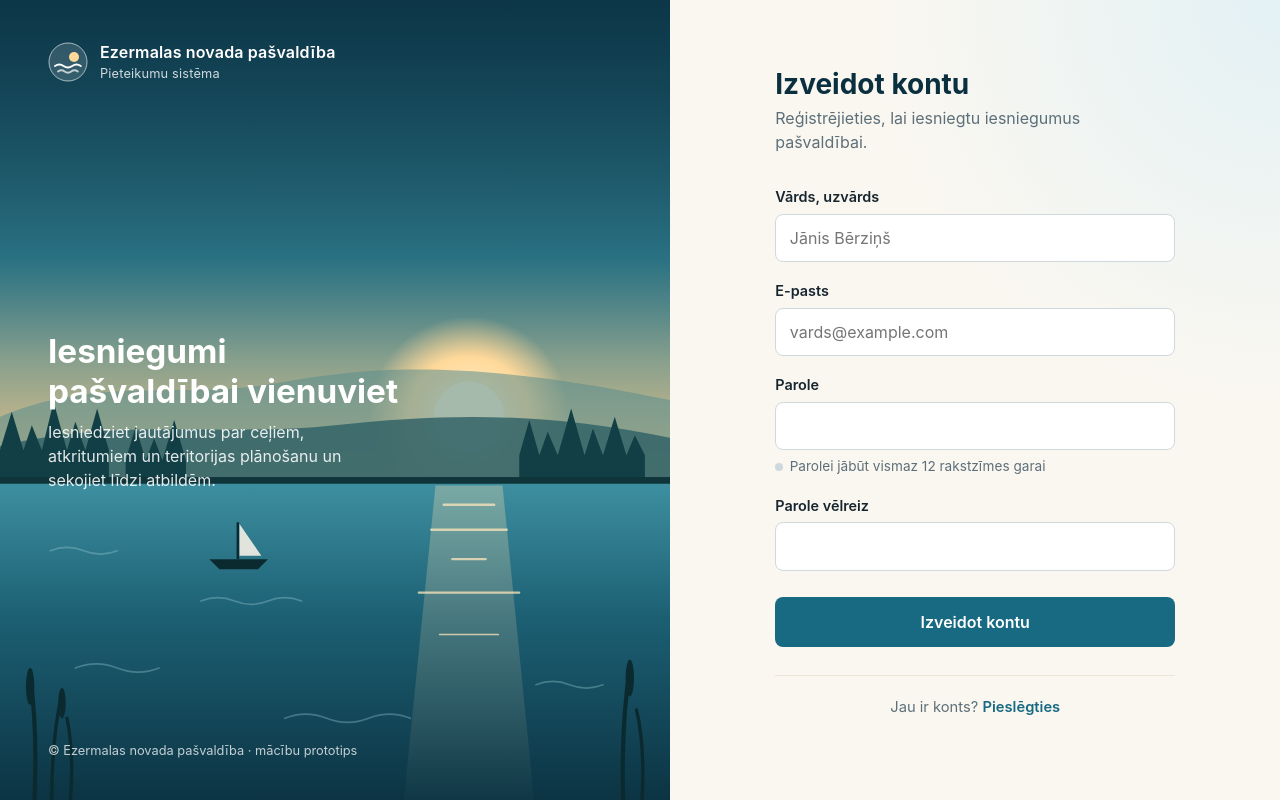
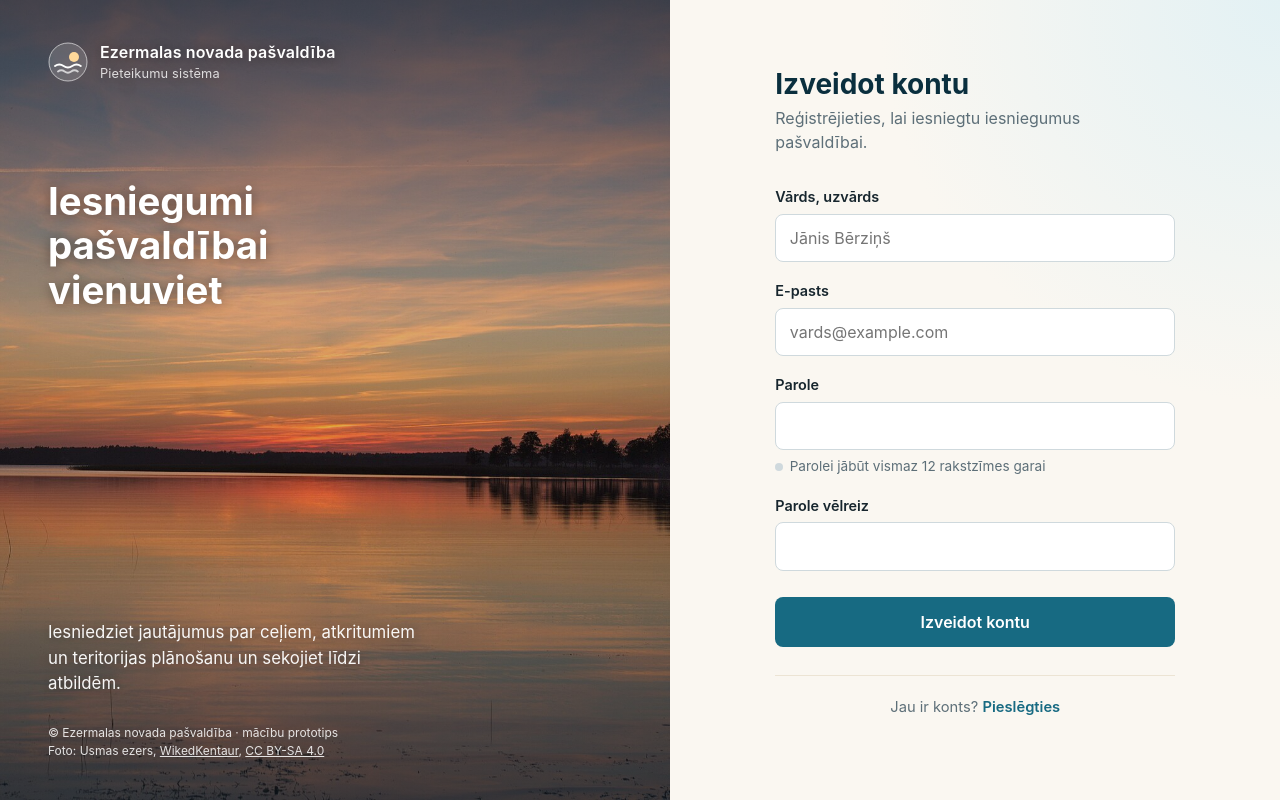
Before and after one commit to macibas3009/pareizais1410, a FastAPI app: page /register in a window 1280 px wide. Run offline with FastAPI, Linux system fonts and the light colour scheme.

Commit message:
CR-4: ezera fotogrāfija un izkārtojums pieslēgšanās lapām
- Ilustrācija aizstāta ar fotogrāfiju "Usmas ezers, 2015"
  (WikedKentaur, CC BY-SA 4.0, Wikimedia Commons), autorība lapās
- Virsraksts virs horizonta, paskaidrojošais teksts zem tā
- Reģistrācijā redzama prasība par 12 rakstzīmēm, "Atslēgties" → "Iziet"

Co-Authored-By: Claude Opus 5.5 <noreply@anthropic.com>

```diff
--- a/app/static/register.html
+++ b/app/static/register.html
@@ -9,6 +9,7 @@
 <body>
 <div class="layout">
   <aside class="scene">
+    <div class="scene-top">
       <div class="brand">
         <svg class="brand-mark" viewBox="0 0 40 40" aria-hidden="true">
           <circle cx="20" cy="20" r="19" fill="#fff" fill-opacity="0.14" stroke="#fff" stroke-opacity="0.6"/>
@@ -18,11 +19,16 @@
         </svg>
         <div>Ezermalas novada pašvaldība<small>Pieteikumu sistēma</small></div>
       </div>
-    <div class="scene-text">
-      <h2>Iesniegumi pašvaldībai vienuviet</h2>
-      <p>Iesniedziet jautājumus par ceļiem, atkritumiem un teritorijas plānošanu un sekojiet līdzi atbildēm.</p>
+      <h2 class="scene-title">Iesniegumi pašvaldībai vienuviet</h2>
     </div>
-    <div class="scene-footer">© Ezermalas novada pašvaldība · mācību prototips</div>
+    <div class="scene-bottom">
+      <p class="scene-lead">Iesniedziet jautājumus par ceļiem, atkritumiem un teritorijas plānošanu un sekojiet līdzi atbildēm.</p>
+      <div class="scene-footer">
+        © Ezermalas novada pašvaldība · mācību prototips<br>
+        Foto: Usmas ezers, <a href="https://commons.wikimedia.org/wiki/File:Usmas_ezers,_2015.jpg">WikedKentaur</a>,
+        <a href="https://creativecommons.org/licenses/by-sa/4.0/deed.lv">CC BY-SA 4.0</a>
+      </div>
+    </div>
   </aside>
 
   <main class="panel">
--- a/app/static/style.css
+++ b/app/static/style.css
@@ -40,7 +40,7 @@ body {
 .scene {
   position: relative;
   overflow: hidden;
-  background: var(--lake-900) url("/static/lake.svg") center / cover no-repeat;
+  background: var(--lake-900) url("/static/usmas-ezers.jpg") 62% center / cover no-repeat;
   color: #fff;
   display: flex;
   flex-direction: column;
@@ -52,7 +52,7 @@ body {
   content: "";
   position: absolute;
   inset: 0;
-  background: linear-gradient(180deg, rgba(10, 47, 62, 0.55) 0%, rgba(10, 47, 62, 0) 45%);
+  background: linear-gradient(180deg, rgba(10, 30, 40, 0.6) 0%, rgba(10, 30, 40, 0.15) 40%, rgba(10, 30, 40, 0.1) 65%, rgba(10, 30, 40, 0.55) 100%);
   pointer-events: none;
 }
 
@@ -79,24 +79,30 @@ body {
   opacity: 0.8;
 }
 
-.scene-text h2 {
-  margin: 0 0 0.5rem;
-  font-size: clamp(1.6rem, 2.6vw, 2.3rem);
-  line-height: 1.2;
+/* Virsraksts debesīs virs horizonta, paskaidrojums uz ūdens zem tā */
+.scene-title {
+  margin: clamp(2rem, 12vh, 7rem) 0 0;
+  font-size: clamp(1.8rem, 3vw, 2.6rem);
+  line-height: 1.15;
   font-weight: 650;
-  max-width: 16ch;
+  max-width: 15ch;
 }
 
-.scene-text p {
-  margin: 0;
-  max-width: 34ch;
-  opacity: 0.88;
+.scene-lead {
+  margin: 0 0 1.75rem;
+  max-width: 36ch;
+  font-size: 1.05rem;
+  opacity: 0.95;
 }
 
+.scene-title, .scene-lead, .brand { text-shadow: 0 1px 12px rgba(0, 0, 0, 0.4); }
+
 .scene-footer {
-  font-size: 0.8rem;
-  opacity: 0.75;
+  font-size: 0.75rem;
+  opacity: 0.85;
 }
+
+.scene-footer a { color: inherit; font-weight: 400; text-decoration: underline; }
 
 /* --- Forma ---------------------------------------------------------------- */
 
@@ -253,9 +259,9 @@ a:hover { text-decoration: underline; }
   .scene {
     min-height: 220px;
     padding: 1.5rem;
-    background-position: center 70%;
+    background-position: 62% 60%;
   }
-  .scene-text h2 { font-size: 1.4rem; }
-  .scene-text p, .scene-footer { display: none; }
+  .scene-title { margin-top: 1.25rem; font-size: 1.4rem; }
+  .scene-lead { display: none; }
   .panel { padding: 2rem 1.25rem 3rem; align-items: flex-start; }
 }
```
Also changed, not shown: app/static/login.html (+10 -4 lines), app/static/profile.html (+10 -4 lines), app/static/lake.svg (deleted), app/static/usmas-ezers.jpg (added). Lines whose indentation alone changed are shown as unchanged.
